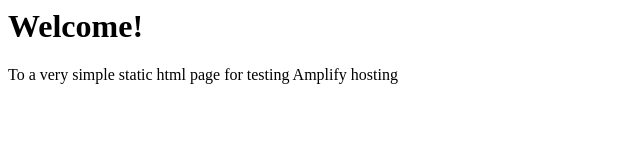
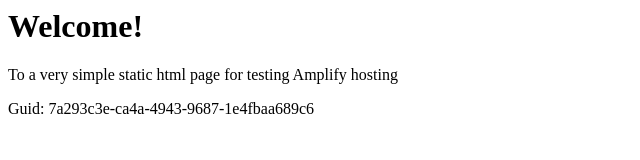
Before and after one commit to aws-aemilia-cdg/Github-PR-Commit-Integration-Test-DoNotTouch-v0-preprod-eu-west-3, a website: page src/index.html in a window 1280 px wide. Shown: the whole page, without its empty margins (0-640 px from the left). Drawn offline with Linux system fonts and the light colour scheme.

Commit message:
commit from integ tests

```diff
--- a/src/index.html
+++ b/src/index.html
@@ -1,3 +1,5 @@
+
+
 <html lang="en">
 
 <head>
@@ -10,6 +12,6 @@
 <body>
     <h1>Welcome!</h1>
     <p>To a very simple static html page for testing Amplify hosting</p>
-</body>
+    <p>Guid: 7a293c3e-ca4a-4943-9687-1e4fbaa689c6</p></body>
 
 </html>
```
